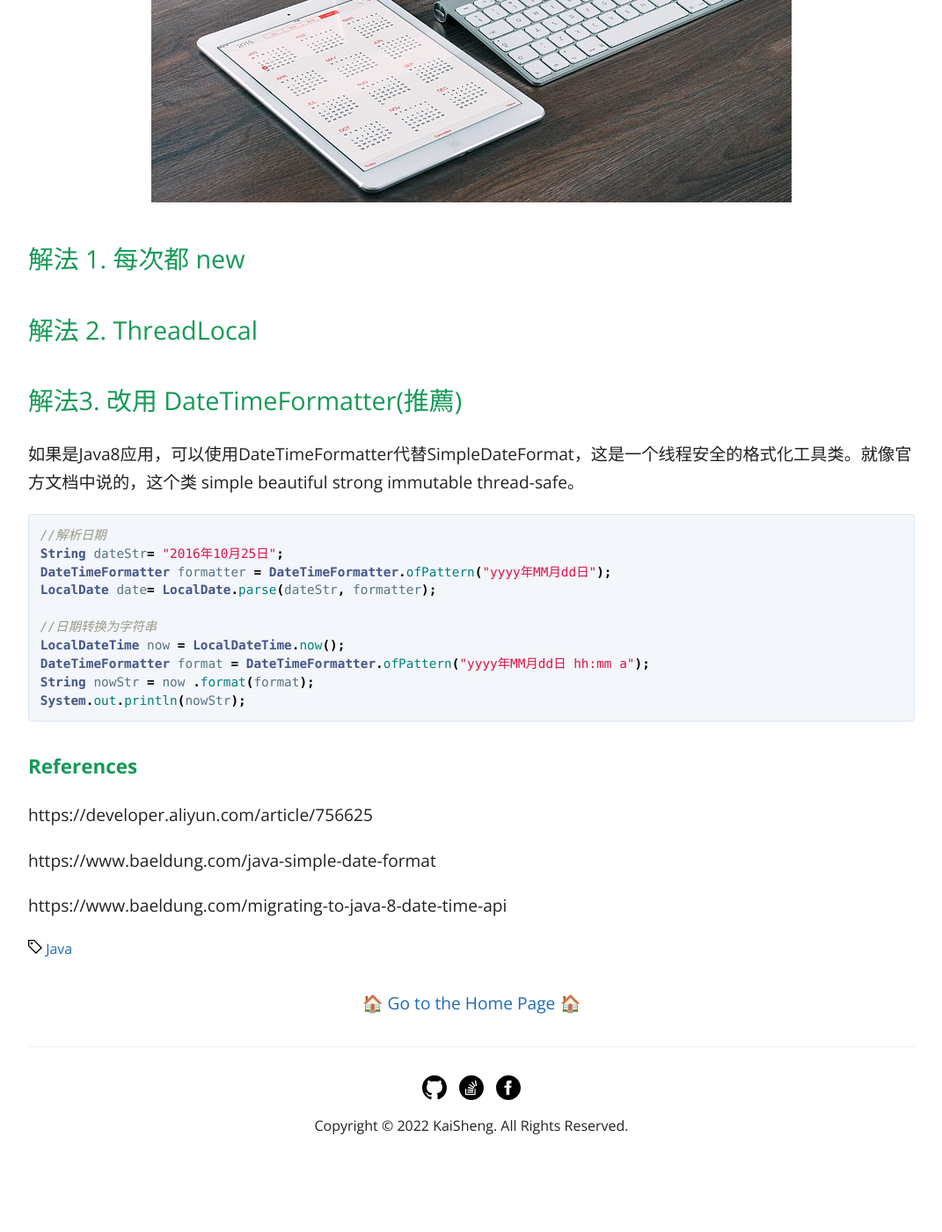
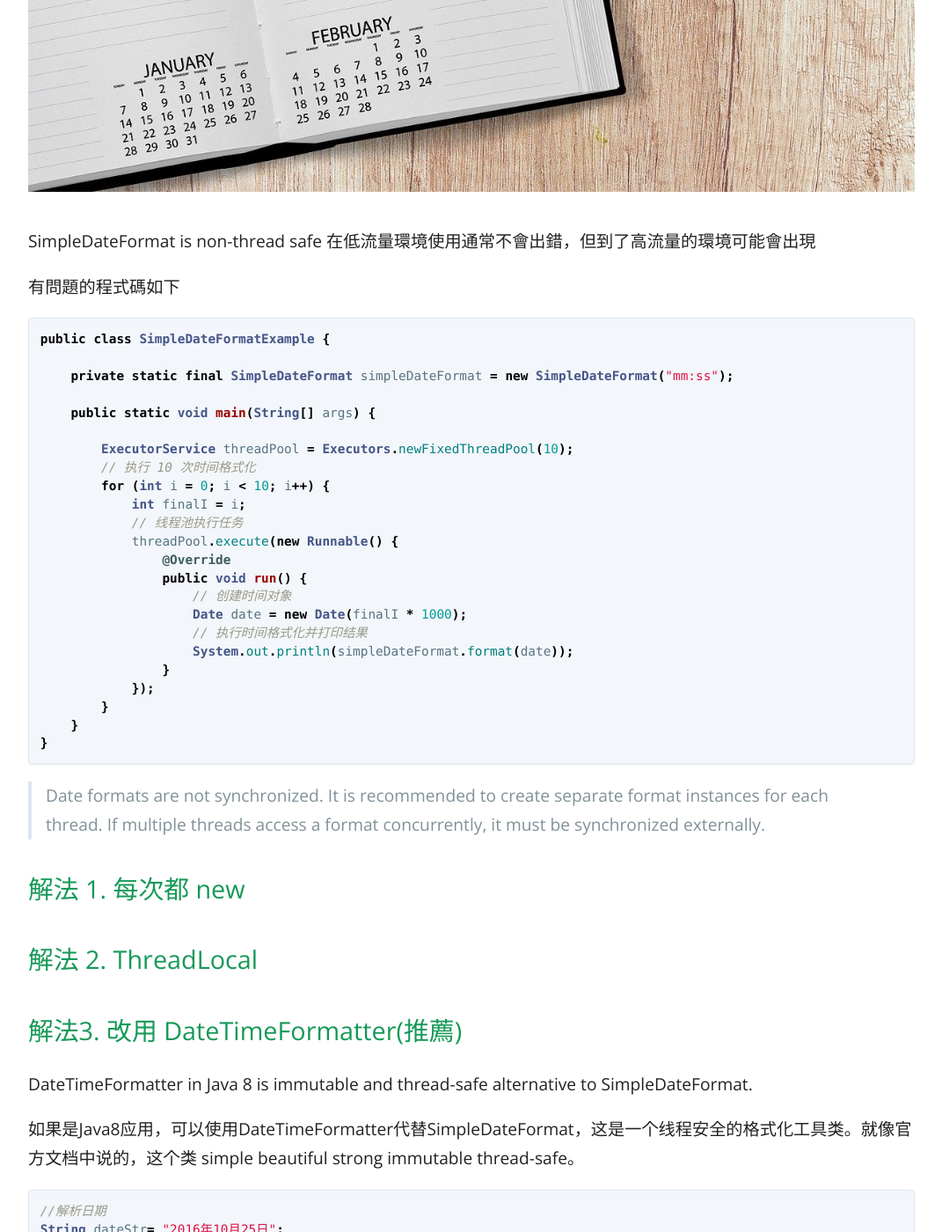
Before and after one commit to KaiSheng714/KaiSheng714.github.io, a Jekyll site: the page built from 2022-05-27-why-simple-date-format-is-bad.md, in a window 1280 px wide and 1400 px high, scrolled down 729 px. Shown: the whole window at 88% size, without its empty margins (104-1175 px from the left). Built offline with Jekyll 4.4.1, drawn with Linux system fonts in a browser that asks for light colours; before the commit the page ends 2078 px from its top, so only the background shows below that; some of the changed text lies outside the part shown.

Commit message:
simple-date

````diff
--- a/2022-05-27-why-simple-date-format-is-bad.md
+++ b/2022-05-27-why-simple-date-format-is-bad.md
@@ -7,12 +7,46 @@ permalink: /articles/why-simple-date-format-is-bad
 categories: [Java]
 ---
 
-SimpleDateFormat is non-thread safe
-在低流量環境使用通常不會出錯，但到了高流量的環境可能會出現 parse error
+開發專案經常會用到時間，Java 中最常見簡單的方式是 SimpleDateFormat。但在某些場景反而會出錯
 
 ---
 
 ![why-simple-date-format-is-bad.png](/assets/image/why-simple-date-format-is-bad.png)
+
+
+SimpleDateFormat is non-thread safe 在低流量環境使用通常不會出錯，但到了高流量的環境可能會出現
+
+有問題的程式碼如下
+
+```java
+public class SimpleDateFormatExample {
+
+    private static final SimpleDateFormat simpleDateFormat = new SimpleDateFormat("mm:ss");
+
+    public static void main(String[] args) {
+
+        ExecutorService threadPool = Executors.newFixedThreadPool(10);
+        // 执行 10 次时间格式化
+        for (int i = 0; i < 10; i++) {
+            int finalI = i;
+            // 线程池执行任务
+            threadPool.execute(new Runnable() {
+                @Override
+                public void run() {
+                    // 创建时间对象
+                    Date date = new Date(finalI * 1000);
+                    // 执行时间格式化并打印结果
+                    System.out.println(simpleDateFormat.format(date));
+                }
+            });
+        }
+    }
+}
+```
+
+
+> Date formats are not synchronized. It is recommended to create separate format instances for each thread. If multiple threads access a format concurrently, it must be synchronized externally.
+
 
 
 ## 解法 1. 每次都 new
@@ -20,6 +54,7 @@ SimpleDateFormat is non-thread safe
 ## 解法 2. ThreadLocal
 
 ## 解法3. 改用  DateTimeFormatter(推薦)
+DateTimeFormatter in Java 8 is immutable and thread-safe alternative to SimpleDateFormat.
 
 
 如果是Java8应用，可以使用DateTimeFormatter代替SimpleDateFormat，这是一个线程安全的格式化工具类。就像官方文档中说的，这个类 simple beautiful strong immutable thread-safe。
@@ -39,8 +74,9 @@ System.out.println(nowStr);
 ```
 
 ### **References**
- https://developer.aliyun.com/article/756625
+
 
  https://www.baeldung.com/java-simple-date-format
 
- https://www.baeldung.com/migrating-to-java-8-date-time-api
+ - [Migrating to the New Java 8 Date Time API](https://www.baeldung.com/migrating-to-java-8-date-time-api)
+ - [你真的會使用SimpleDateFormat嗎？](https://developer.aliyun.com/article/756625)
````
Also changed, not shown: _posts/2022-05-17-dry-principle.md (+1 -1 lines), assets/image/why-simple-date-format-is-bad.png.
